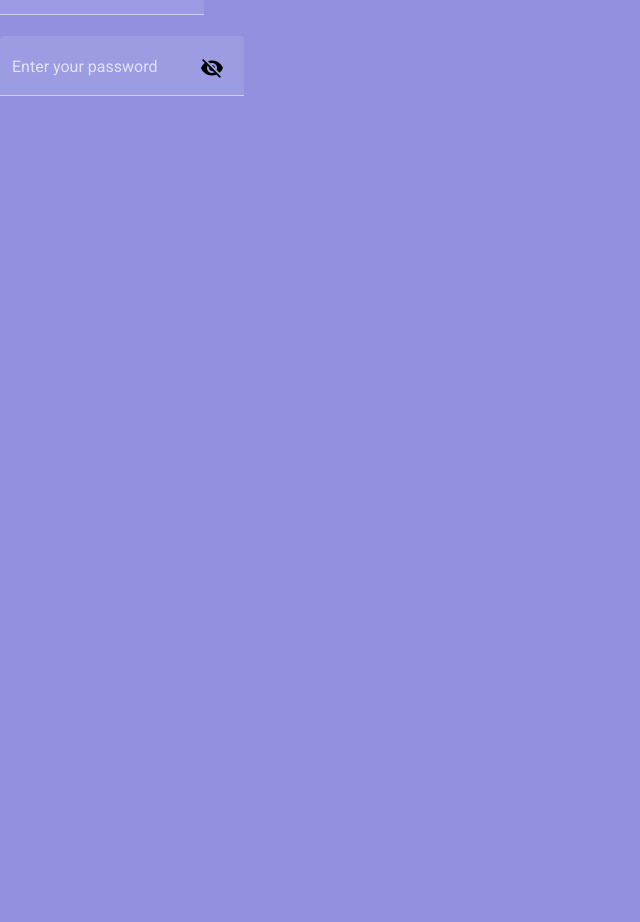
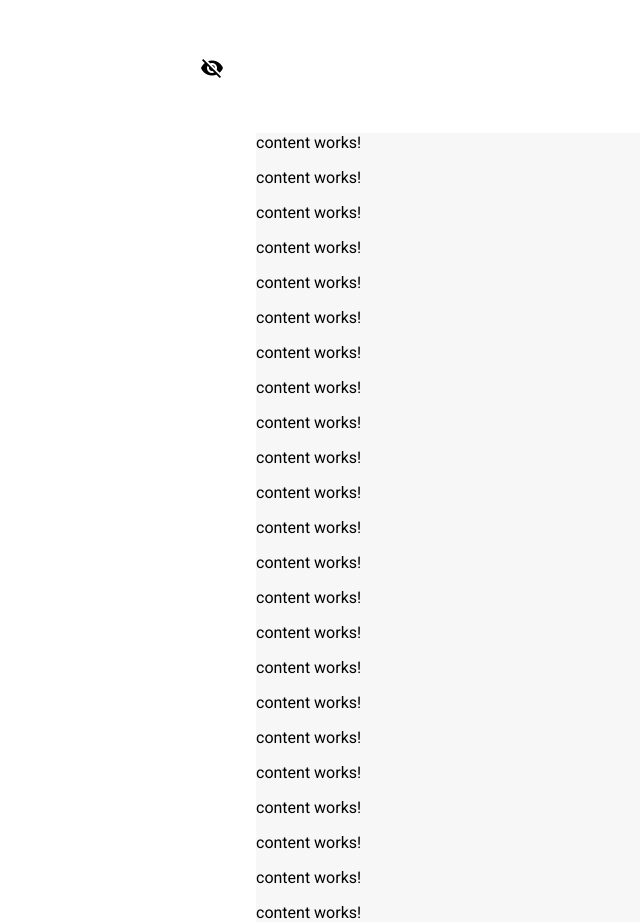
Before and after one commit to SirEtrigan/ProjektName, an Angular app in the folder ProjektName/: page / in a window 1280 px wide. Shown: the part 260-1182 px from the top of the page, without its empty margins (0-640 px from the left). Before the commit the page ends 800 px from the top, so only its background shows below. Built offline with nearby package versions, Linux system fonts and the light colour scheme.

Commit message:
Content mit margin :)

```diff
--- a/ProjektName/src/app/app.component.html
+++ b/ProjektName/src/app/app.component.html
@@ -7,3 +7,5 @@
   <app-login></app-login>
   <app-password></app-password>
 </div>
+
+<app-content></app-content>
--- a/ProjektName/src/app/app.module.ts
+++ b/ProjektName/src/app/app.module.ts
@@ -24,6 +24,7 @@ import { ReactiveFormsModule } from '@angular/forms';
 import { MatExpansionModule } from '@angular/material/expansion';
 import { LoginComponent } from './login/login.component';
 import { PasswordComponent } from './password/password.component';
+import { ContentComponent } from './content/content.component';
 
 
 @NgModule({
@@ -31,7 +32,8 @@ import { PasswordComponent } from './password/password.component';
     AppComponent,
     NavbarComponent,
     LoginComponent,
-    PasswordComponent
+    PasswordComponent,
+    ContentComponent
   ],
   imports: [
     BrowserModule,
--- /dev/null
+++ b/ProjektName/src/app/content/content.component.html
@@ -0,0 +1,25 @@
+<div id="content">
+    <p>content works!</p>
+    <p>content works!</p>
+    <p>content works!</p>
+    <p>content works!</p>
+    <p>content works!</p>
+    <p>content works!</p>
+    <p>content works!</p>
+    <p>content works!</p>
+    <p>content works!</p>
+    <p>content works!</p>
+    <p>content works!</p>
+    <p>content works!</p>
+    <p>content works!</p>
+    <p>content works!</p>
+    <p>content works!</p>
+    <p>content works!</p>
+    <p>content works!</p>
+    <p>content works!</p>
+    <p>content works!</p>
+    <p>content works!</p>
+    <p>content works!</p>
+    <p>content works!</p>
+    <p>content works!</p>
+</div>
--- /dev/null
+++ b/ProjektName/src/app/content/content.component.scss
@@ -0,0 +1,5 @@
+#content{
+    margin-left: 20%;
+    margin-right: 20%;
+    background-color: rgba(247, 247, 247, 0.979);
+}
--- /dev/null
+++ b/ProjektName/src/app/content/content.component.ts
@@ -0,0 +1,15 @@
+import { Component, OnInit } from '@angular/core';
+
+@Component({
+  selector: 'app-content',
+  templateUrl: './content.component.html',
+  styleUrls: ['./content.component.scss']
+})
+export class ContentComponent implements OnInit {
+
+  constructor() { }
+
+  ngOnInit(): void {
+  }
+
+}
--- a/ProjektName/src/styles.scss
+++ b/ProjektName/src/styles.scss
@@ -4,5 +4,5 @@ html, body { height: 100%; }
 body {
     margin: 0;
     font-family: Roboto, "Helvetica Neue", sans-serif;
-    background-color: rgb(145, 145, 224);
+    background-color: rgb(255, 255, 255);
 }
```
Also changed, not shown: ProjektName/src/app/app.component.scss (line endings or trailing spaces), 1 other file (tests, documents, lock files or other folders).
